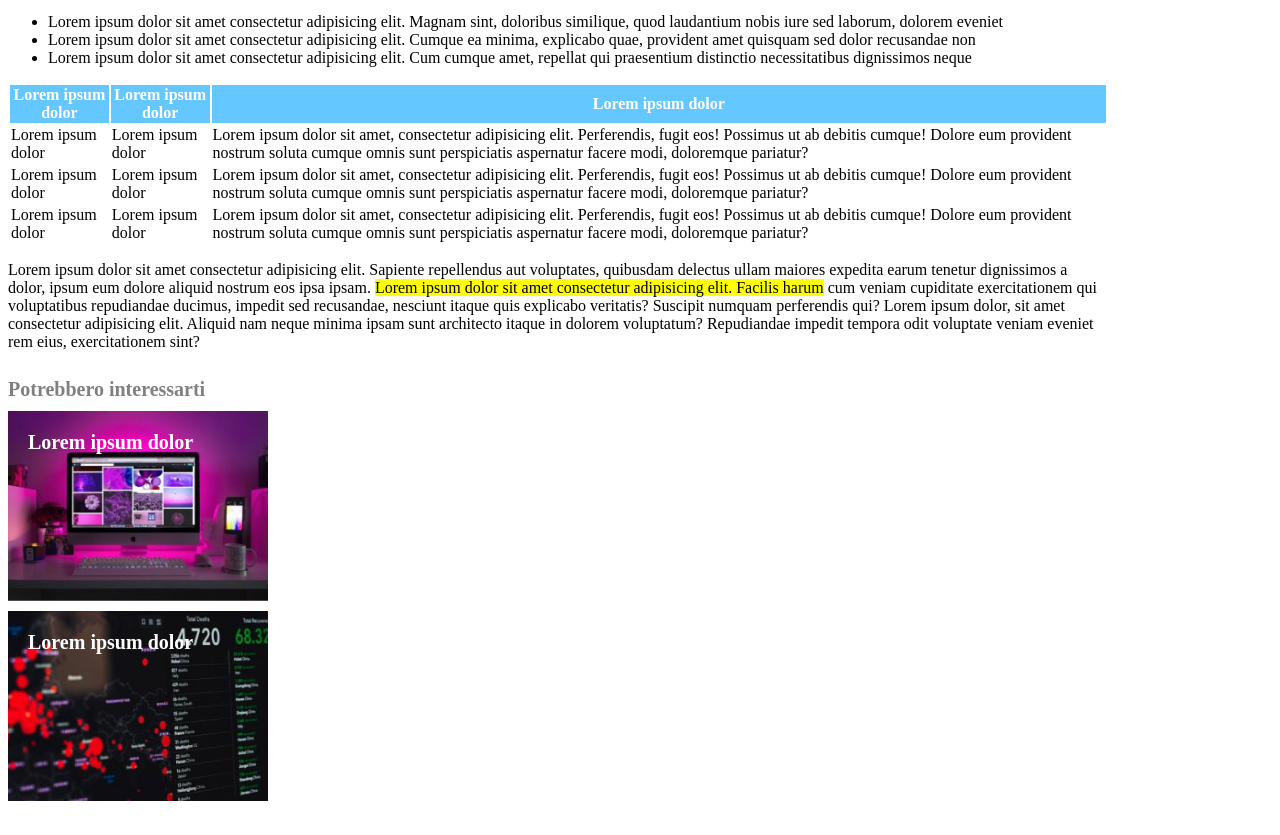
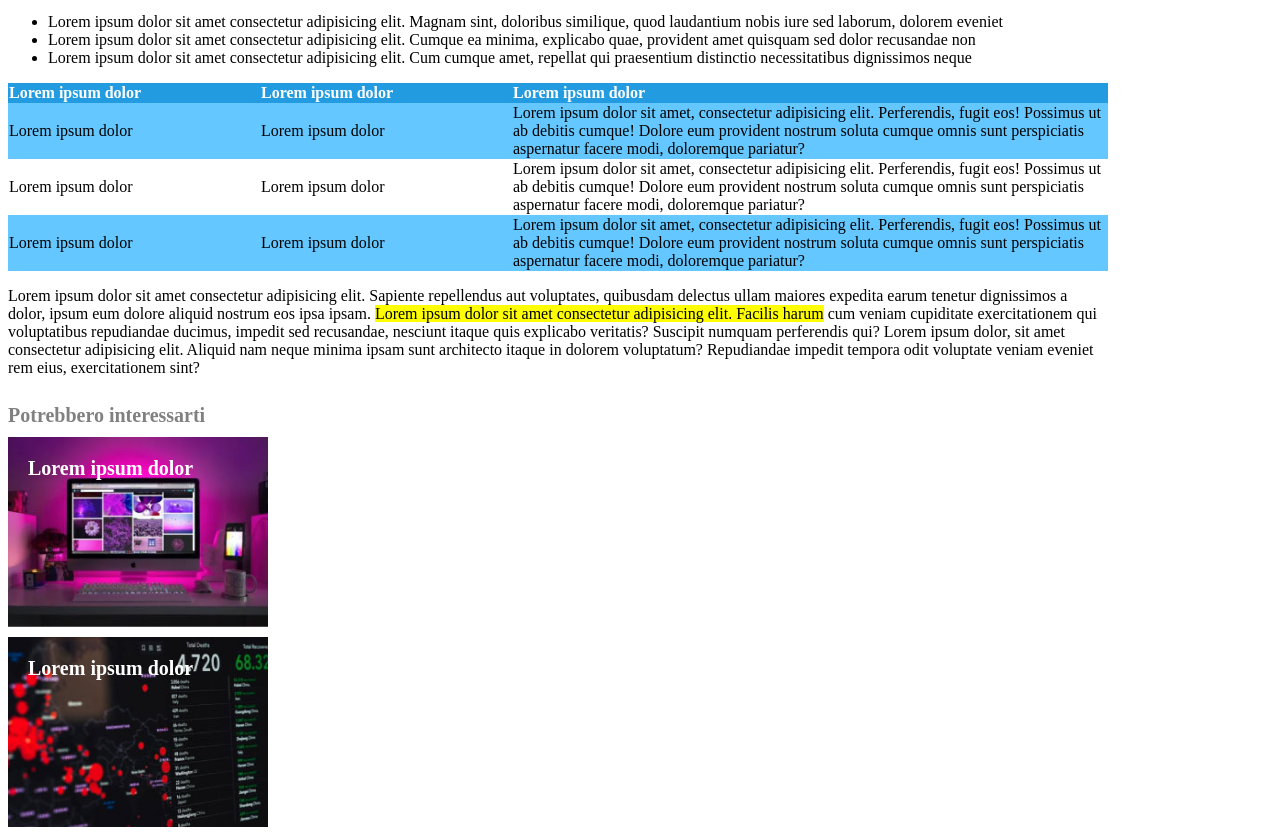
Before and after one commit to michelepiccinno/html-css-booleaner, a plain HTML site: page index.html in a window 1280 px wide. Shown: the part 822-1657 px from the top of the page. Before the commit the page ends 1631 px from the top, so only its background shows below. Drawn offline with Linux system fonts and the light colour scheme.

Commit message:
add table

```diff
--- a/index.html
+++ b/index.html
@@ -36,30 +36,33 @@
             <li>Lorem ipsum dolor sit amet consectetur adipisicing elit. Cumque ea minima, explicabo quae, provident amet quisquam sed dolor recusandae non</li>
             <li>Lorem ipsum dolor sit amet consectetur adipisicing elit. Cum cumque amet, repellat qui praesentium distinctio necessitatibus dignissimos neque </li>
         </ul>
+
         <table>
             <thead class="thead_lorem">
-                <th>Lorem ipsum dolor</th>
-                <th>Lorem ipsum dolor</th>
-                <th>Lorem ipsum dolor</th>
+                <tr>
+                    <th class="cellestrette">Lorem ipsum dolor</th>
+                    <th class="cellestrette">Lorem ipsum dolor</th>
+                    <th>Lorem ipsum dolor</th>
+                </tr>
             </thead>
             <tbody>
-                <tr>
-                    <td>Lorem ipsum dolor</td>
-                    <td>Lorem ipsum dolor</td>
+                <tr class="table_celeste">
+                    <td class="cellestrette">Lorem ipsum dolor</td>
+                    <td class="cellestrette">Lorem ipsum dolor</td>
                     <td>Lorem ipsum dolor sit amet, consectetur adipisicing elit. Perferendis, fugit eos! Possimus ut ab
                         debitis cumque! Dolore eum provident nostrum soluta cumque omnis sunt perspiciatis aspernatur
                         facere modi, doloremque pariatur?</td>
                 </tr>
                 <tr>
-                    <td>Lorem ipsum dolor</td>
-                    <td>Lorem ipsum dolor</td>
+                    <td class="cellestrette">Lorem ipsum dolor</td>
+                    <td class="cellestrette">Lorem ipsum dolor</td>
                     <td>Lorem ipsum dolor sit amet, consectetur adipisicing elit. Perferendis, fugit eos! Possimus ut ab
                         debitis cumque! Dolore eum provident nostrum soluta cumque omnis sunt perspiciatis aspernatur
                         facere modi, doloremque pariatur?</td>
                 </tr>
-                <tr>
-                    <td>Lorem ipsum dolor</td>
-                    <td>Lorem ipsum dolor</td>
+                <tr class="table_celeste">
+                    <td class="cellestrette">Lorem ipsum dolor</td>
+                    <td class="cellestrette">Lorem ipsum dolor</td>
                     <td>Lorem ipsum dolor sit amet, consectetur adipisicing elit. Perferendis, fugit eos! Possimus ut ab
                         debitis cumque! Dolore eum provident nostrum soluta cumque omnis sunt perspiciatis aspernatur
                         facere modi, doloremque pariatur?</td>
--- a/style.css
+++ b/style.css
@@ -44,9 +44,23 @@ h2,h3 {
     font-size: 14px;
     margin: 0px;
 }
+
+table {
+    border-collapse: collapse;
+    text-align: left;
+  }
+
+.cellestrette {
+    width: 250px;
+}
+
+.table_celeste {
+    background-color: rgb(101, 199, 255);
+}
+
 .thead_lorem {
     color: white;
-    background-color: rgb(101, 199, 255);
+    background-color: rgb(34, 155, 224);
 }
 
 h4 {
```
